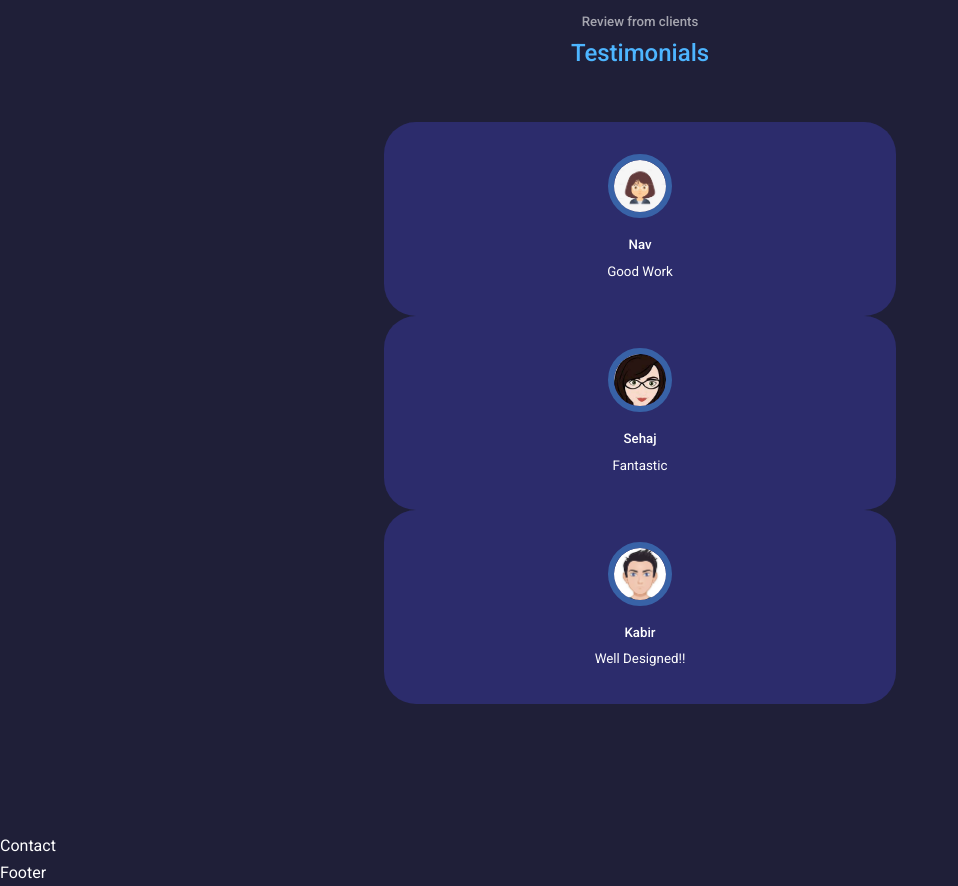
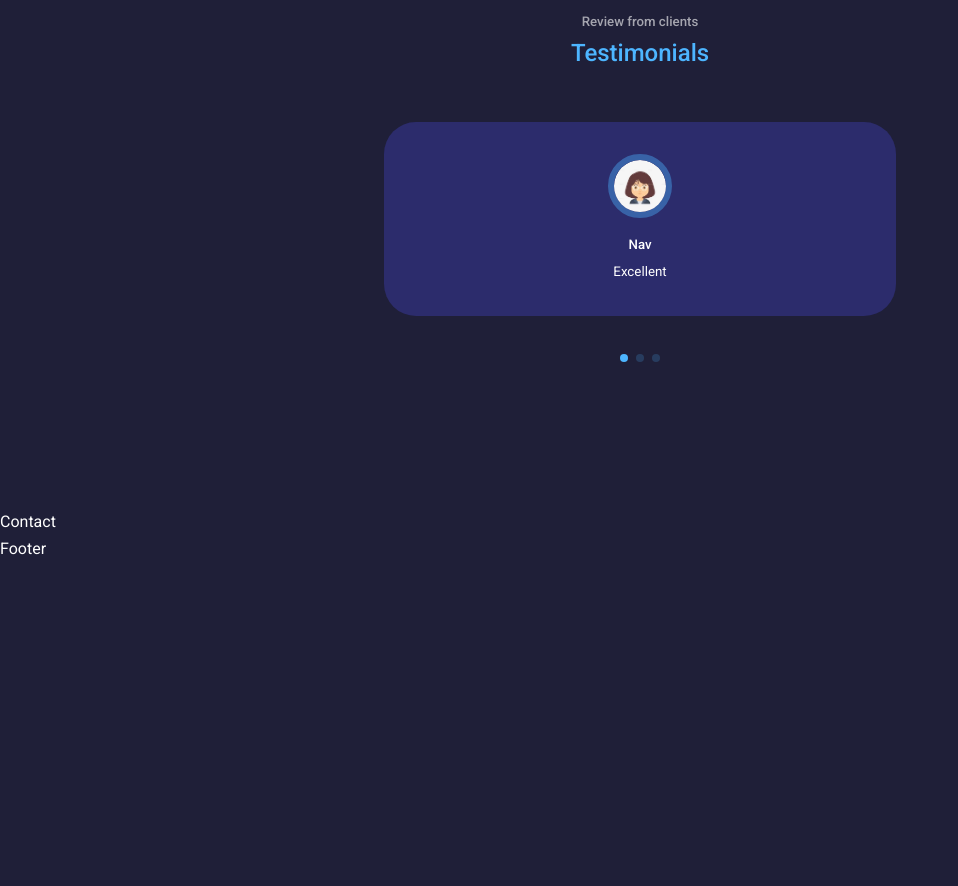
Before and after one commit to Navneet-Birdi/my-portfolio, a React (Create React App) app: page / in a window 1280 px wide. Shown: the part 2280-3166 px from the top of the page, without its empty margins (0-958 px from the left). After the commit the page ends 2842 px from the top, so only its background shows below. Built offline with nearby package versions, Linux system fonts and the light colour scheme.

Commit message:
testimonials added

```diff
--- a/package.json
+++ b/package.json
@@ -11,6 +11,7 @@
     "react-dom": "^18.2.0",
     "react-icons": "^4.4.0",
     "react-scripts": "5.0.1",
+    "swiper": "^8.4.3",
     "web-vitals": "^2.1.4"
   },
   "scripts": {
--- a/src/components/testimonials/Testimonials.jsx
+++ b/src/components/testimonials/Testimonials.jsx
@@ -2,39 +2,67 @@ import React from 'react'
 import './testimonials.css'
 import AVT1 from '../../assets/AVT1.jpg'
 import AVT2 from '../../assets/AVT2.jpg'
-
 import AVT3 from '../../assets/AVT3.jpg'
 
+//using swiper for testimonilas slide show. Installed swiper
+// import Swiper core and required modules
+import {Pagination} from 'swiper';
+
+import { Swiper, SwiperSlide } from 'swiper/react';
+
+// Import Swiper styles
+import 'swiper/css';
+import 'swiper/css/pagination';
+
+//generating dynamically array for testimonials
+const data = [
+    {
+        avatar:AVT1,
+        name:'Nav',
+        review:'Excellent'
+    },
+    {
+        avatar:AVT2,
+        name:'Nav',
+        review:'Excellent'
+    },
+
+    {
+        avatar:AVT3,
+        name:'Nav',
+        review:'Excellent'
+    },
+
+]
 
 const Testimonials = () => {
   return (
    <section id="testimonials">
         <h5>Review from clients</h5>
         <h2>Testimonials</h2>
-        <div className="container testimonials__container">
-            <article className="testimonial">
-                <div className="client__avatar">
-                    <img src={AVT1} alt="Avatar One"/>
-                    </div>
-                    <h5 className='client_name'>Nav</h5>
-                    <small className='client_review'>Good Work</small>
 
-            </article>
-            <article className="testimonial">
-                <div className="client__avatar">
-                    <img src={AVT2} alt="Avatar One"/> </div>
-                    <h5 className='client_name'>Sehaj</h5>
-                    <small className='client_review'>Fantastic</small>
+        <Swiper className="container testimonials__container"
+            //install Swiper modules
+        modules={[Pagination]}
+      spaceBetween={40}
+      slidesPerView={1}
+    pagination={{ clickable: true }}>
 
-            </article>
-            <article className="testimonial">
-                <div className="client__avatar">
-                    <img src={AVT3} alt="Avatar One"/></div>
-                    <h5 className='client_name'>Kabir</h5>
-                    <small className='client_review'>Well Designed!!</small>
+            {
+          data.map(({avatar, name, review}, index) => {
+                return(
+                    <SwiperSlide key={index} className="testimonial">
+                                    <div className="client__avatar">
+                                        <img src={avatar}/>
+                                    </div>
+                                        <h5 className='client_name'>{name}</h5>
+                                        <small className='client_review'>{review}</small>
+                                </SwiperSlide>
+)
 
-            </article>
-        </div>
+})
+}
+        </Swiper>
    </section>
   )
 }
--- a/src/components/testimonials/testimonials.css
+++ b/src/components/testimonials/testimonials.css
@@ -1,5 +1,6 @@
 .container.testimonials__container{
     width: 40%;
+    padding-bottom:4rem;
 }
 
 .client__avatar{
@@ -28,6 +29,11 @@
 
 }
 
+.swiper-pagination-clickable .swiper-pagination-bullet{
+    background: var(--color-primary);
+}
+
+
 
 /*--------Media queries(Medium Devices)-----------*/
 @media screen and (max-width: 1024px) {
```
Also changed, not shown: 1 other file (tests, documents, lock files or other folders).
